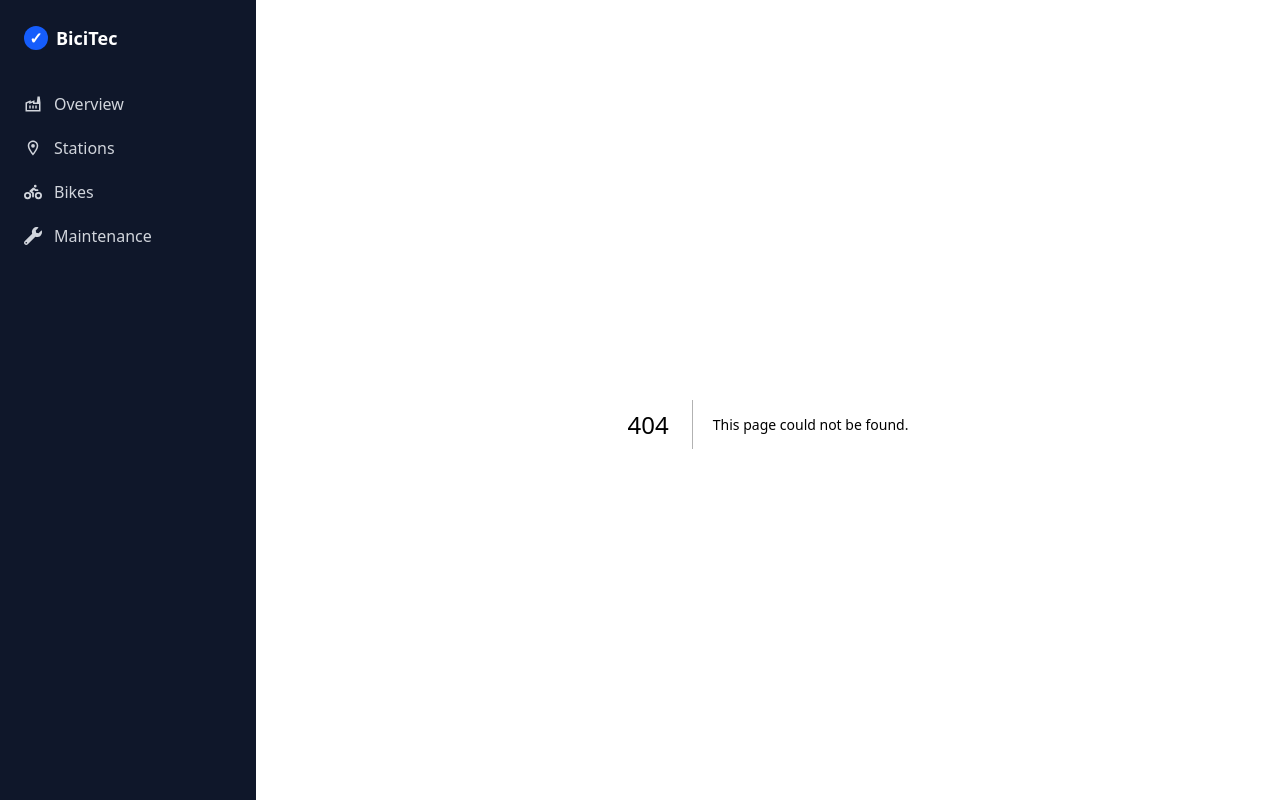
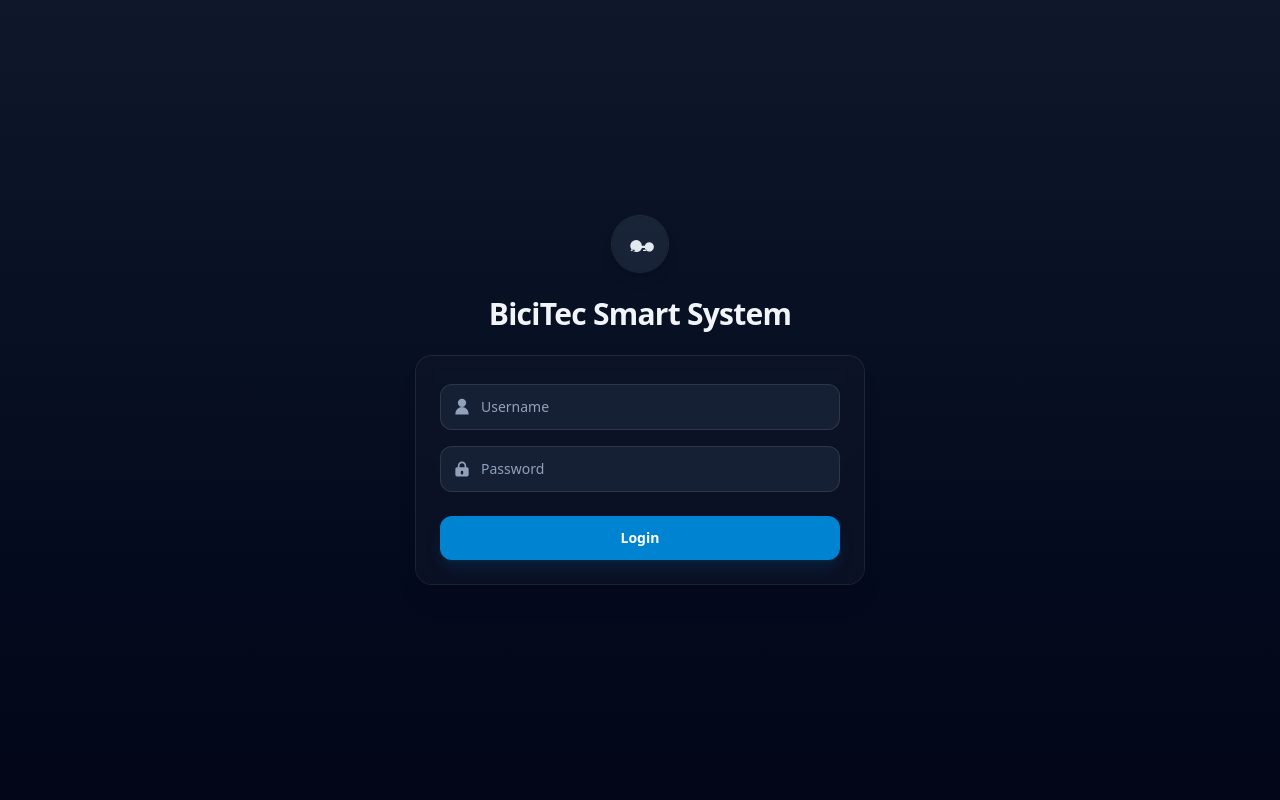
Before and after one commit to Gugoraaa/BiciTec, a Next.js app: page /login in a window 1280 px wide. Before the commit this address had no page. Built offline with nearby package versions, Linux system fonts and the light colour scheme.

Commit message:
feat: login page added

```diff
--- /dev/null
+++ b/src/app/ClientLayout.tsx
@@ -0,0 +1,22 @@
+'use client';
+
+import { usePathname } from 'next/navigation';
+import Navbar from "@/components/navbar";
+
+export default function ClientLayout({
+  children,
+}: {
+  children: React.ReactNode;
+}) {
+  const pathname = usePathname();
+  const isLoginPage = pathname === '/login';
+
+  return (
+    <>
+      {!isLoginPage && <Navbar />}
+      <main className={isLoginPage ? 'w-full' : 'flex-1 p-6 overflow-y-auto h-screen'}>
+        {children}
+      </main>
+    </>
+  );
+}
--- a/src/app/layout.tsx
+++ b/src/app/layout.tsx
@@ -1,7 +1,6 @@
 import type { Metadata } from "next";
 import "./globals.css";
-import Navbar from "@/components/navbar";
-
+import ClientLayout from "./ClientLayout";
 
 export const metadata: Metadata = {
   title: "BiciTec",
@@ -19,10 +18,7 @@ export default function RootLayout({
   return (
     <html lang="en">
       <body className="flex bg-[#0f172a]" suppressHydrationWarning>
-        <Navbar />
-        <main className="flex-1 p-6 overflow-y-auto h-screen">
-          {children}
-        </main>
+        <ClientLayout>{children}</ClientLayout>
       </body>
     </html>
   );
--- /dev/null
+++ b/src/app/login/page.tsx
@@ -0,0 +1,107 @@
+'use client'
+
+export default function LoginPage() {
+    return (
+      <div className="min-h-screen w-full bg-gradient-to-b from-slate-900 to-slate-950 text-slate-100 flex items-center justify-center px-4 py-10">
+        <div className="w-full max-w-md">
+          {/* Logo / Icon */}
+          <div className="mx-auto mb-6 flex h-14 w-14 items-center justify-center rounded-full bg-slate-800/80 ring-1 ring-white/10 shadow-lg">
+            <svg
+              xmlns="http://www.w3.org/2000/svg"
+              viewBox="0 0 24 24"
+              fill="currentColor"
+              className="h-7 w-7 text-slate-200"
+              aria-hidden
+            >
+              <path d="M5 17a5 5 0 1 1 8.66-3.54h2.41a4 4 0 1 1 0 2h-2.41A5 5 0 0 1 5 17Zm-.5 0a.5.5 0 0 0 0 1H7a.5.5 0 0 0 0-1H4.5Zm10.5 0a.5.5 0 0 0 0 1h2.5a.5.5 0 0 0 0-1H15Z" />
+            </svg>
+          </div>
+
+
+          <div className="text-center">
+            <h1 className="text-3xl font-semibold tracking-tight">BiciTec Smart System</h1>
+
+          </div>
+
+          <div className="mt-6 rounded-2xl bg-slate-900/60 p-6 shadow-xl ring-1 ring-white/10 backdrop-blur">
+            <form
+              className="space-y-4"
+              onSubmit={(e) => {
+                e.preventDefault();
+                // Handle login here
+              }}
+            >
+              <label className="block text-sm font-medium text-slate-300" htmlFor="username">
+                <span className="sr-only">Username</span>
+                <div className="mt-1 relative">
+                  <span className="pointer-events-none absolute inset-y-0 left-0 flex items-center pl-3 text-slate-400">
+                    <svg
+                      xmlns="http://www.w3.org/2000/svg"
+                      viewBox="0 0 24 24"
+                      fill="currentColor"
+                      className="h-5 w-5"
+                      aria-hidden
+                    >
+                      <path d="M12 12a5 5 0 1 0-5-5 5 5 0 0 0 5 5Zm-8 8a8 8 0 1 1 16 0 1 1 0 0 1-1 1H5a1 1 0 0 1-1-1Z" />
+                    </svg>
+                  </span>
+                  <input
+                    id="username"
+                    name="username"
+                    type="text"
+                    placeholder="Username"
+                    autoComplete="username"
+                    className="block w-full rounded-xl border border-white/10 bg-slate-800/70 py-3 pl-10 pr-3 text-sm placeholder-slate-400 outline-none ring-0 focus:border-sky-500/60 focus:bg-slate-800 focus:outline-none"
+                    required
+                  />
+                </div>
+              </label>
+
+              <label className="block text-sm font-medium text-slate-300" htmlFor="password">
+                <span className="sr-only">Password</span>
+                <div className="mt-1 relative">
+                  <span className="pointer-events-none absolute inset-y-0 left-0 flex items-center pl-3 text-slate-400">
+                    <svg
+                      xmlns="http://www.w3.org/2000/svg"
+                      viewBox="0 0 24 24"
+                      fill="currentColor"
+                      className="h-5 w-5"
+                      aria-hidden
+                    >
+                      <path d="M7 10V8a5 5 0 0 1 10 0v2h1a2 2 0 0 1 2 2v7a2 2 0 0 1-2 2H6a2 2 0 0 1-2-2v-7a2 2 0 0 1 2-2Zm2 0h6V8a3 3 0 0 0-6 0Zm3 4a1.5 1.5 0 0 0-1.5 1.5V17a1.5 1.5 0 0 0 3 0v-1.5A1.5 1.5 0 0 0 12 14Z" />
+                    </svg>
+                  </span>
+                  <input
+                    id="password"
+                    name="password"
+                    type="password"
+                    placeholder="Password"
+                    autoComplete="current-password"
+                    className="block w-full rounded-xl border border-white/10 bg-slate-800/70 py-3 pl-10 pr-3 text-sm placeholder-slate-400 outline-none ring-0 focus:border-sky-500/60 focus:bg-slate-800 focus:outline-none"
+                    required
+                  />
+                </div>
+              </label>
+
+              {/* Forgot Password */}
+              {/* <div className="flex items-center justify-between text-sm">
+                <div />
+                <a href="#" className="text-sky-400 hover:text-sky-300">
+                  Forgot Password?
+                </a>
+              </div> */}
+
+              <button
+                type="submit"
+                className="mt-2 w-full rounded-xl bg-sky-600 py-3 text-center text-sm font-semibold text-white shadow-lg shadow-sky-900/30 hover:bg-sky-500 focus-visible:outline focus-visible:outline-2 focus-visible:outline-offset-2 focus-visible:outline-sky-400 active:scale-[.99] transition"
+              >
+                Login
+              </button>
+            </form>
+
+
+          </div>
+        </div>
+      </div>
+    );
+  }
--- a/src/components/navbar.tsx
+++ b/src/components/navbar.tsx
@@ -2,7 +2,7 @@
 
 import { usePathname } from 'next/navigation';
 import Link from 'next/link';
-import { FaBiking, FaWrench } from "react-icons/fa";
+import { FaBiking, FaWrench, FaSignInAlt } from "react-icons/fa";
 import { MdOutlineLocationOn, MdOutlineFactory } from "react-icons/md";
 
 export default function Sidebar() {
@@ -42,6 +42,17 @@ export default function Sidebar() {
           ))}
         </ul>
       </nav>
+
+      {/* Login Button at Bottom */}
+      <div className="mt-auto px-3 py-4">
+        <Link
+          href="/login"
+          className="flex items-center gap-3 w-full px-3 py-2 rounded-lg transition-colors hover:bg-blue-900/50"
+        >
+          <FaSignInAlt size={18} />
+          <span>Login</span>
+        </Link>
+      </div>
     </aside>
   );
 }
```
